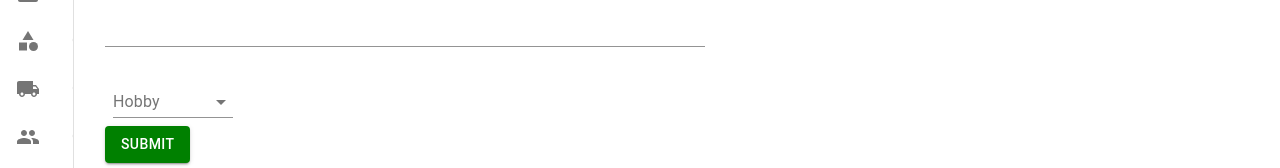
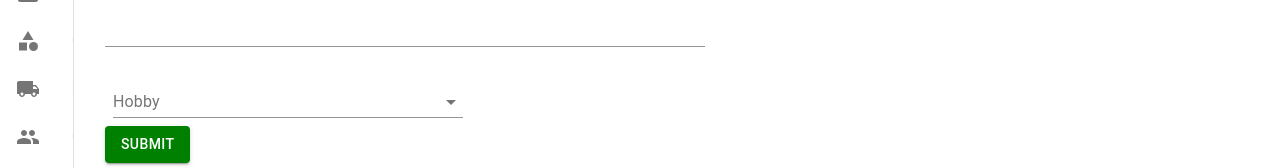
Before and after one commit to satishnaikawadi2011/shopping-heaven-admin, a React (Create React App) app: page / in a window 1280 px wide. Shown: the part 152-320 px from the top of the page. Built offline with nearby package versions, Linux system fonts and the light colour scheme.

Commit message:
Successfully Added AppSelectField component.

```diff
--- a/src/components/form/AppSelectField.tsx
+++ b/src/components/form/AppSelectField.tsx
@@ -9,15 +9,12 @@ import AppErrorMessage from './AppErrorMessage';
 
 const useStyles = makeStyles((theme: Theme) =>
 	createStyles({
-		button:
-			{
-				display: 'block',
-				marginTop: theme.spacing(2)
-			},
 		formControl:
 			{
 				margin: theme.spacing(1),
-				minWidth: 120
+				minWidth: 120,
+				width: '80vw',
+				maxWidth: 350
 			}
 	})
 );
@@ -66,15 +63,9 @@ const AppSelectField: React.FC<SelectProps> = ({ label, fieldName, options }) =>
 					value={myValues[fieldName]}
 					onBlur={() => setFieldTouched(fieldName)}
 				>
-					{/* <MenuItem value="">
-            <em>None</em>
-          </MenuItem> */}
 					{options.map((option) => {
 						return <MenuItem value={option.value}>{option.label}</MenuItem>;
 					})}
-					{/* <MenuItem value={10}>Ten</MenuItem>
-          <MenuItem value={20}>Twenty</MenuItem>
-          <MenuItem value={30}>Thirty</MenuItem> */}
 				</Select>
 				<AppErrorMessage errorMessage={formErrors[fieldName]} visible={formTouched[fieldName]} />
 			</FormControl>
```
